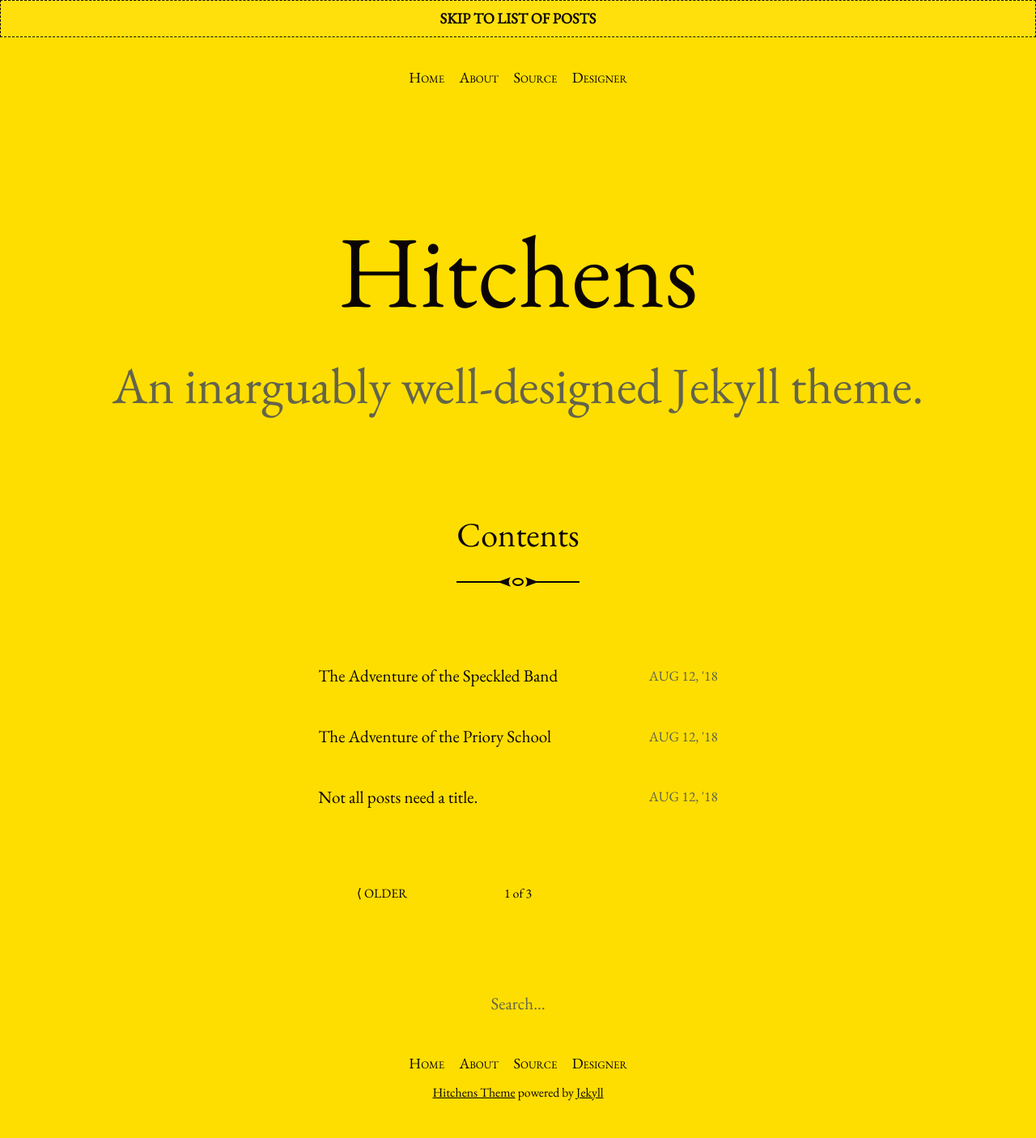
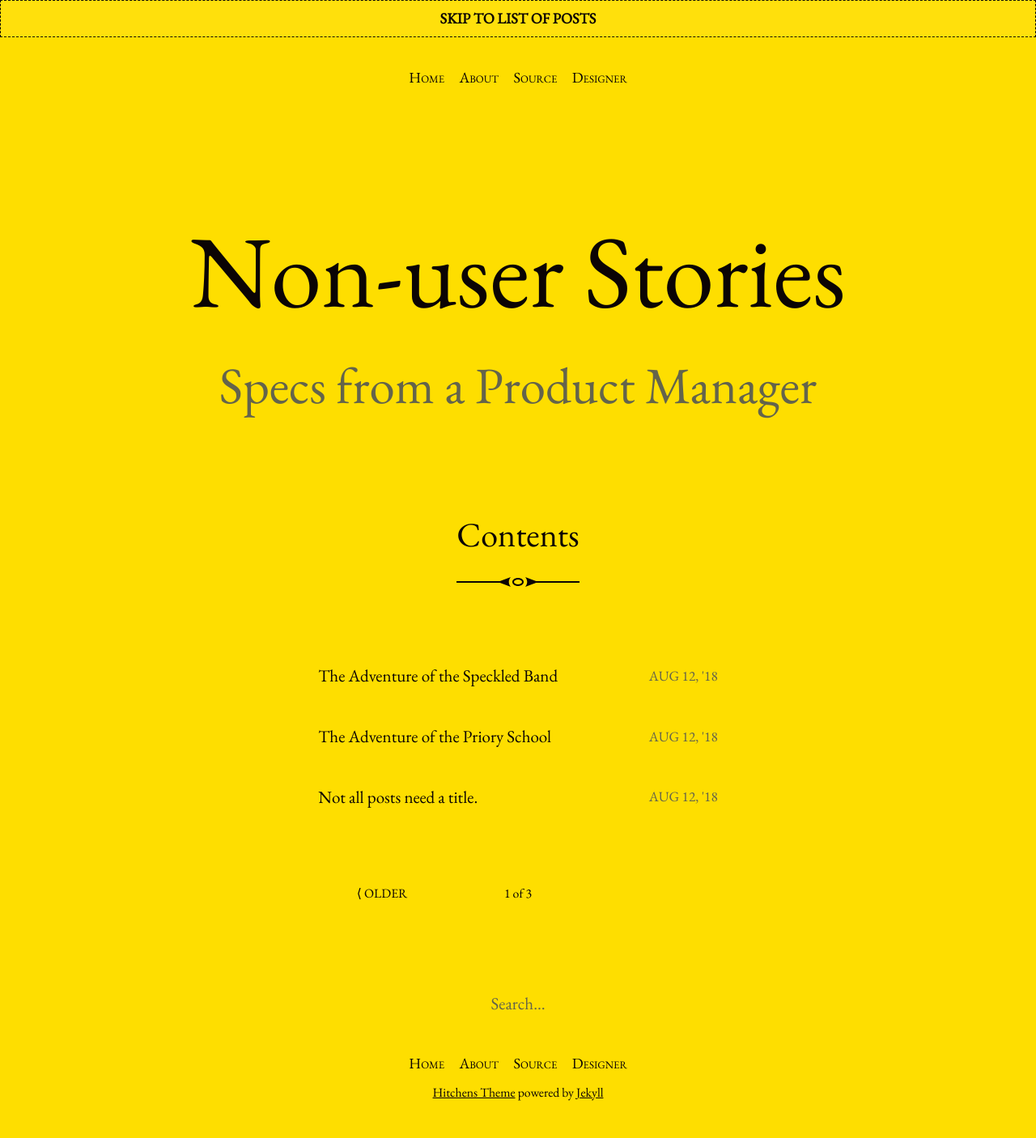
Before and after one commit to ykbarros/blog, a Jekyll site: the page built from index.html, in a window 1280 px wide. Shown: the whole page at 81% size. Built offline with Jekyll 4.4.1, drawn with Linux system fonts in a browser that asks for light colours; the list of posts is cut into pages by our own code.

Commit message:
Update _config.yml

```diff
--- a/_config.yml
+++ b/_config.yml
@@ -13,10 +13,10 @@
 # you will see them accessed via {{ site.title }}, {{ site.email }}, and so on.
 # You can create any custom variable you would like, and they will be accessible
 # in the templates via {{ site.myvariable }}.
-title: Hitchens
-email: hello@patdryburgh.com
+title: Non-user Stories
+email: yeji@kimbarros.com
 description: >- # this means to ignore newlines until "baseurl:"
-  An inarguably well-designed Jekyll theme.
+  Specs from a Product Manager
 baseurl: "/blog" # the subpath of your site, e.g. /blog
 url: "http://kimbarros.com" # the base hostname & protocol for your site, e.g. http://example.com
 icon: /assets/images/icon-512.png
```
